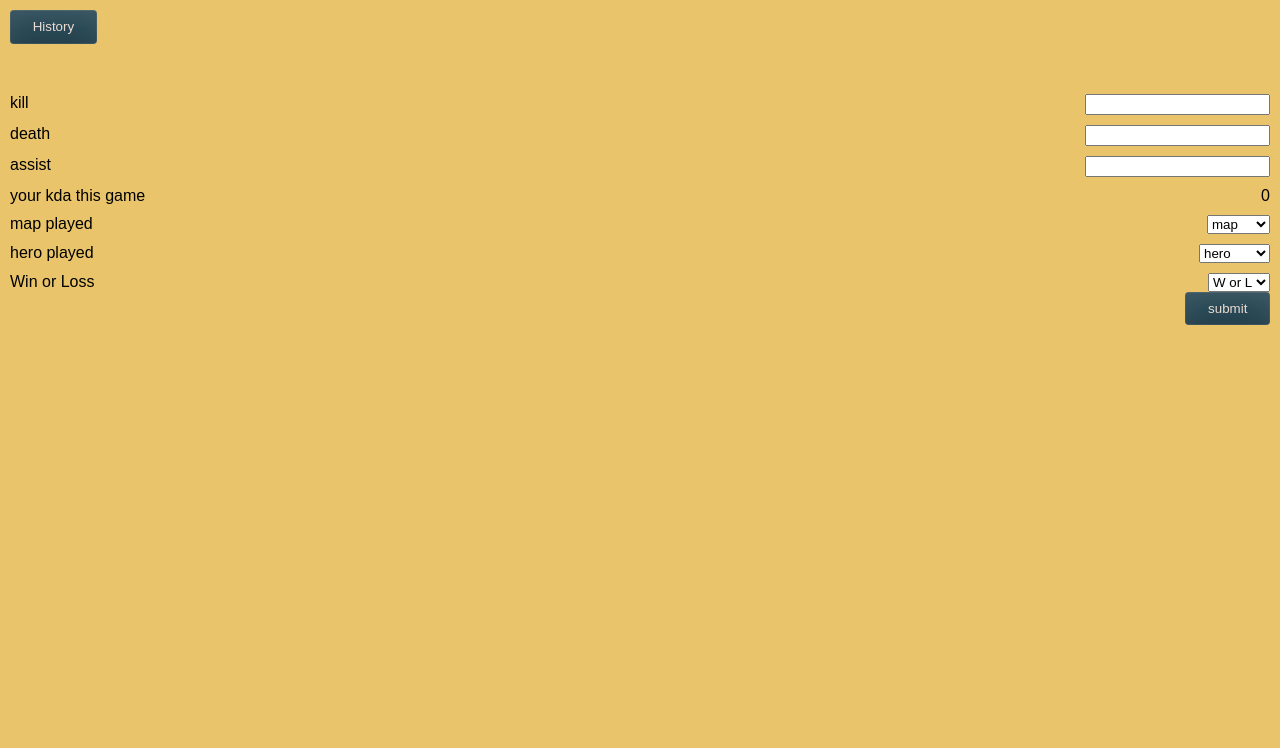
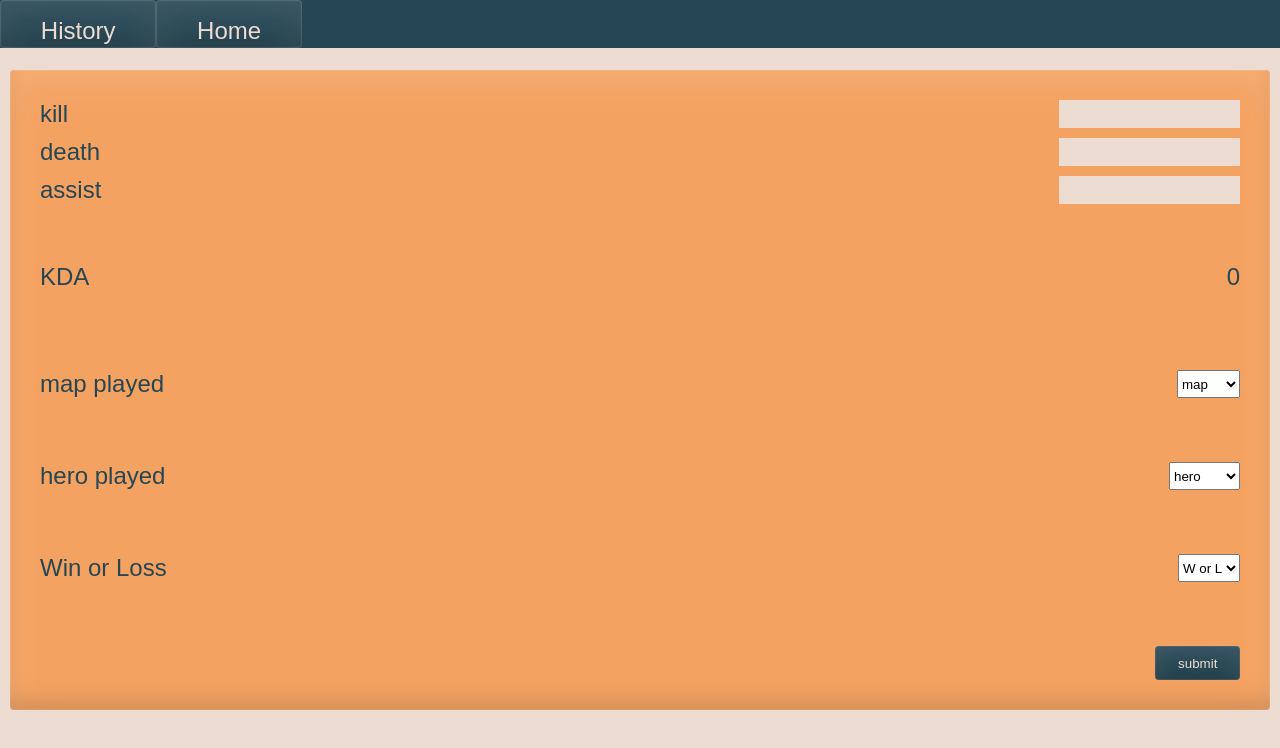
Before and after one commit to maxilukowski/valorant-app, a React (Create React App) app: page /Home in a window 1280 px wide. Shown: the top 748 px of the page. Built offline with nearby package versions, Linux system fonts and the light colour scheme; data requests are answered from the project's data file.

Commit message:
Add Styling

```diff
--- a/db.json
+++ b/db.json
@@ -41,6 +41,34 @@
       "heroPicked": "Sova",
       "mapPlayed": "Haven",
       "winOrLoss": ""
+    },
+    {
+      "id": 1600690152633,
+      "kda": 0,
+      "heroPicked": "",
+      "mapPlayed": "",
+      "winOrLoss": ""
+    },
+    {
+      "id": 1600690384099,
+      "kda": 0,
+      "heroPicked": "",
+      "mapPlayed": "",
+      "winOrLoss": ""
+    },
+    {
+      "id": 1600704427828,
+      "kda": 2,
+      "heroPicked": "Sova",
+      "mapPlayed": "Bind",
+      "winOrLoss": "Win"
+    },
+    {
+      "id": 1600705317726,
+      "kda": 2,
+      "heroPicked": "",
+      "mapPlayed": "",
+      "winOrLoss": ""
     }
   ]
 }
--- a/src/App.js
+++ b/src/App.js
@@ -5,6 +5,7 @@ import axios from 'axios'
 import { useEffect } from 'react'
 import HistoryIndex from './components/HistoryPage/HistoryIndex'
 import { Switch, Route, Redirect } from 'react-router-dom'
+import Header from './components/Header'
 
 export default function App() {
   const [allStats, setAllStats] = useState([])
@@ -23,6 +24,7 @@ export default function App() {
   return (
     <Container>
       <Redirect exact from='/' to='Home' />
+      <Header togglePage={togglePages} text='History' />
       {isKdaForm ? (
         <Switch>
           <Route path='/'>
@@ -40,12 +42,17 @@ export default function App() {
   )
 
   async function setAllInfo({ hero, kda, map, winOrLoss }) {
-    await axios.post(process.env.REACT_APP_API_URL + '/stats', {
-      id: Date.now(),
-      kda,
-      heroPicked: hero,
-      mapPlayed: map,
-      winOrLoss,
+    await axios({
+      method: 'post',
+      url: process.env.REACT_APP_API_URL + '/stats',
+      data: {
+        id: Date.now(),
+        kda,
+        heroPicked: hero,
+        mapPlayed: map,
+        winOrLoss,
+      },
+      headers: { 'X-developerName': 'max' },
     })
     getUserData()
   }
@@ -58,4 +65,5 @@ export default function App() {
 const Container = styled.div`
   display: flex;
   flex-direction: column;
+  font-size: 1.5rem;
 `
--- a/src/components/Button.js
+++ b/src/components/Button.js
@@ -2,16 +2,17 @@ import React from 'react'
 import styled from 'styled-components'
 
 export function SubmitButton() {
-  return <StyledSubmitButton>submit</StyledSubmitButton>
+  return <StyledToggleButton>submit</StyledToggleButton>
 }
 
 export function ToggleButton({ text, togglePage }) {
   return (
-    <StyledSubmitButton onClick={() => togglePage()}>{text}</StyledSubmitButton>
+    <StyledToggleButton onClick={() => togglePage()}>{text}</StyledToggleButton>
   )
 }
 
-const StyledSubmitButton = styled.button`
+const StyledToggleButton = styled.button`
+  display: inline-block;
   align-self: flex-end;
   box-shadow: inset 0 -0.6em 1em -0.35em rgba(0, 0, 0, 0.17),
     inset 0 0.6em 2em -0.3em rgba(255, 255, 255, 0.15),
@@ -22,4 +23,5 @@ const StyledSubmitButton = styled.button`
   border: none;
   text-align: center;
   border-radius: 4px;
+  outline: none;
 `
--- /dev/null
+++ b/src/components/Header.js
@@ -0,0 +1,41 @@
+import React from 'react'
+import { Link } from 'react-router-dom'
+import styled from 'styled-components'
+
+export default ({ togglePage }) => {
+  return (
+    <Container>
+      <Link to='/History'>
+        <NavButton onClick={() => togglePage()}>History</NavButton>
+      </Link>
+      <Link to='/Home'>
+        <NavButton onClick={() => togglePage()}>Home</NavButton>
+      </Link>
+    </Container>
+  )
+}
+
+const Container = styled.div`
+  background: #264653;
+  height: 48px;
+  position: fixed;
+  top: 0;
+  left: 0;
+  width: 100%;
+`
+
+const NavButton = styled.div`
+  display: inline-block;
+  align-self: flex-end;
+  box-shadow: inset 0 -0.6em 1em -0.35em rgba(0, 0, 0, 0.17),
+    inset 0 0.6em 2em -0.3em rgba(255, 255, 255, 0.15),
+    inset 0 0 0em 0.05em rgba(255, 255, 255, 0.12);
+  background-color: #264653;
+  padding: 0.7em 1.7em;
+  color: #eddcd2;
+  border: none;
+  text-align: center;
+  border-radius: 4px;
+  outline: none;
+  height: 100%;
+`
--- a/src/components/HistoryPage/HistoryIndex.js
+++ b/src/components/HistoryPage/HistoryIndex.js
@@ -71,6 +71,7 @@ function getGameStatsCounter(gameStats, gameKey) {
 }
 
 const Container = styled.div`
+  padding-top: 50px;
   display: flex;
   flex-direction: column;
   background: tomato;
--- a/src/components/KDAForm/HeroOptions.js
+++ b/src/components/KDAForm/HeroOptions.js
@@ -27,5 +27,5 @@ export default ({ setFormData, formData }) => {
 const Wrapper = styled.label`
   display: flex;
   justify-content: space-between;
-  padding-top: 10px;
+  padding-top: 15px;
 `
--- a/src/components/KDAForm/InsertKda.js
+++ b/src/components/KDAForm/InsertKda.js
@@ -10,7 +10,7 @@ export default ({ setFormData, formData }) => {
         return (
           <StyledLabel key={formItemName}>
             {formItemName}
-            <input
+            <StyledInput
               name={formItemName}
               type='number'
               value={formData[formItemName]}
@@ -36,10 +36,14 @@ const Container = styled.div`
   display: flex;
   flex-direction: column;
   justify-content: space-between;
-  padding-top: 20px;
 `
 const StyledLabel = styled.label`
   display: flex;
   justify-content: space-between;
-  padding-top: 10px;
+  padding-bottom: 10px;
 `
+const StyledInput = styled.input`
+  background-color: #eddcd2;
+  color: #264653;
+  border: none;
+`
--- a/src/components/KDAForm/KdaForm.js
+++ b/src/components/KDAForm/KdaForm.js
@@ -4,11 +4,10 @@ import MapOptions from './MapOptions'
 import WinOrLoss from './WinOrLoss'
 import styled from 'styled-components'
 import HeroOptions from './HeroOptions'
-import { SubmitButton, ToggleButton } from '../Button'
+import { SubmitButton } from '../Button'
 import LastGameKda from './LastGameKda'
-import { Link } from 'react-router-dom'
 
-export default ({ onSubmit, togglePage }) => {
+export default ({ onSubmit }) => {
   const [form, setForm] = useState({
     kill: '',
     death: '',
@@ -20,9 +19,6 @@ export default ({ onSubmit, togglePage }) => {
 
   return (
     <Container>
-      <Link to='/History'>
-        <ToggleButton togglePage={togglePage} text='History' />
-      </Link>
       <StyledForm onSubmit={handleSubmit}>
         <InsertKda setFormData={setForm} formData={form} />
         <LastGameKda evaluateKda={evaluateKda} formData={form} />
@@ -70,12 +66,23 @@ const Container = styled.div`
   padding: 10px;
   display: flex;
   flex-direction: column;
-  background: #e9c46a;
+  background: #eddcd2;
   height: 100vh;
+  padding: 20px 10px;
+  padding-top: 50px;
 `
 
 const StyledForm = styled.form`
   display: flex;
   flex-direction: column;
-  padding-top: 20px;
+  justify-content: space-between;
+  margin-top: 20px;
+  padding: 30px;
+  background: #f4a261;
+  height: 80vh;
+  border-radius: 4px;
+  box-shadow: inset 0 -0.6em 1em -0.35em rgba(0, 0, 0, 0.17),
+    inset 0 0.6em 2em -0.3em rgba(255, 255, 255, 0.15),
+    inset 0 0 0em 0.05em rgba(255, 255, 255, 0.12);
+  color: #264653;
 `
--- a/src/components/KDAForm/LastGameKda.js
+++ b/src/components/KDAForm/LastGameKda.js
@@ -4,7 +4,7 @@ import styled from 'styled-components'
 export default ({ formData, evaluateKda }) => {
   return (
     <Wrapper>
-      your kda this game <span>{evaluateKda(formData)}</span>
+      KDA <span>{evaluateKda(formData)}</span>
     </Wrapper>
   )
 }
@@ -12,5 +12,4 @@ export default ({ formData, evaluateKda }) => {
 const Wrapper = styled.div`
   display: flex;
   justify-content: space-between;
-  padding-top: 10px;
 `
--- a/src/components/KDAForm/MapOptions.js
+++ b/src/components/KDAForm/MapOptions.js
@@ -27,5 +27,5 @@ export default ({ setFormData, formData }) => {
 const StyledLabel = styled.label`
   display: flex;
   justify-content: space-between;
-  padding-top: 10px;
+  padding-top: 30px;
 `
--- a/src/components/KDAForm/WinOrLoss.js
+++ b/src/components/KDAForm/WinOrLoss.js
@@ -24,5 +24,5 @@ export default ({ setFormData, formData }) => {
 const Wrapper = styled.label`
   display: flex;
   justify-content: space-between;
-  padding-top: 10px;
+  padding: 15px 0;
 `
```
